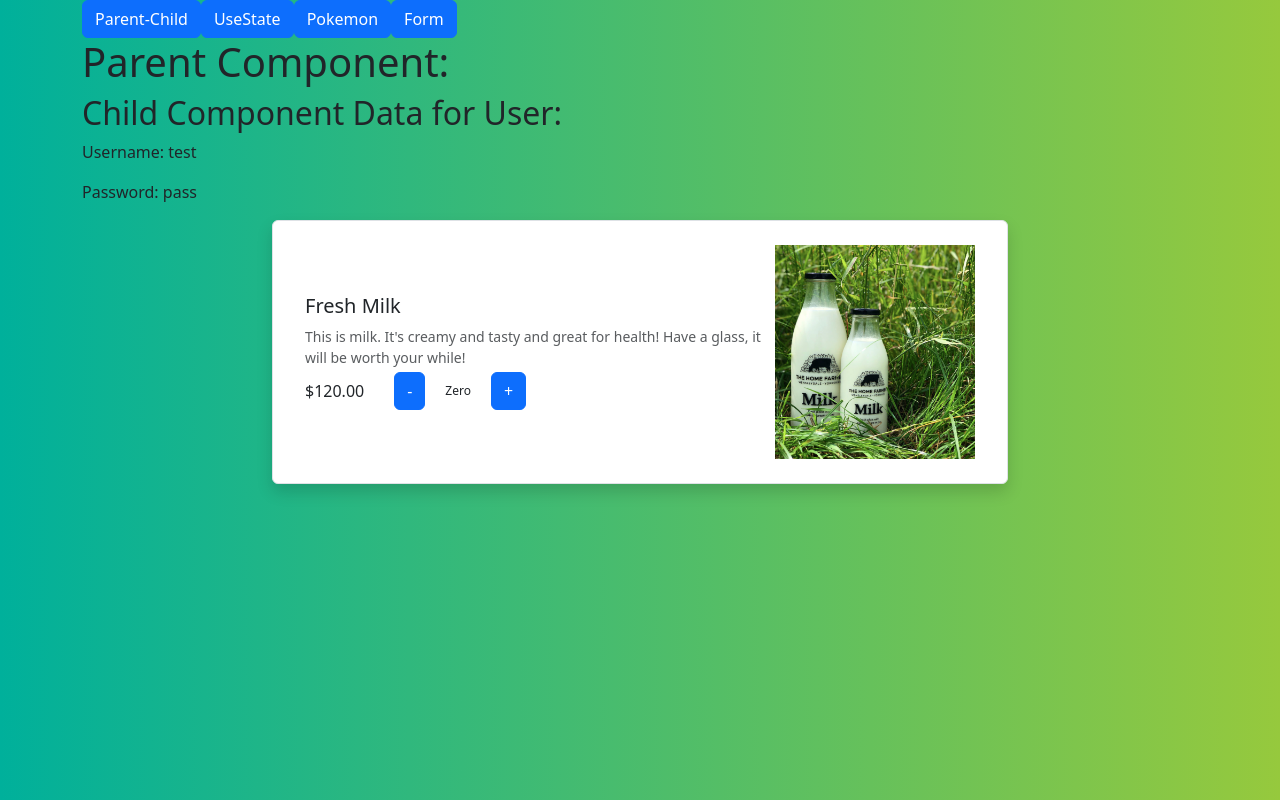
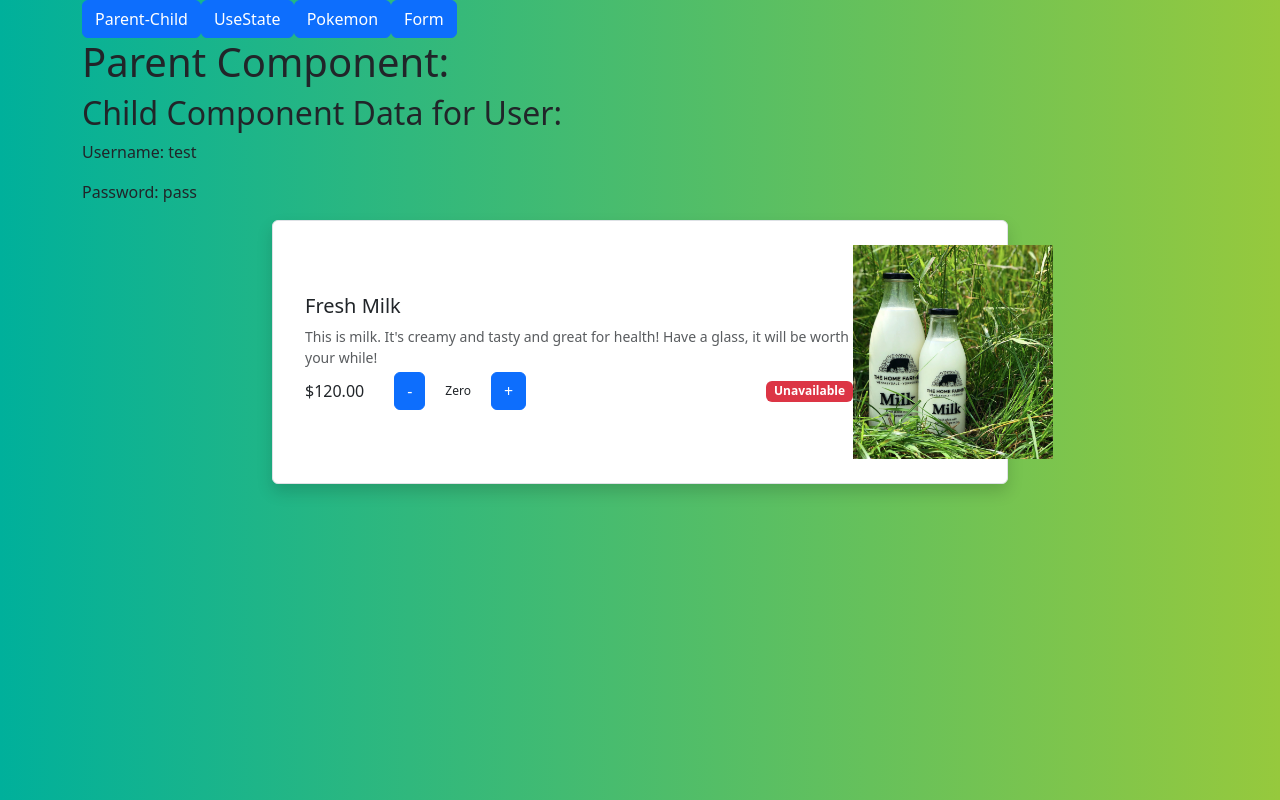
Before and after one commit to daikianjiki/ReactPractice, a React (Create React App) app: page / in a window 1280 px wide. Built offline with nearby package versions, Linux system fonts and the light colour scheme.

Commit message:
products component complete

```diff
--- a/src/components/Products.tsx
+++ b/src/components/Products.tsx
@@ -3,6 +3,10 @@ let productCount = 0
 // if you have an image uploaded on to the application, to render the image, you
 // will need the require method.
 let imageUrl = require("../images/Milk.jpg")
+let isAvailable = 'Unavailable'
+
+let badgeClass = 'badge-margin-left-240 badge '
+badgeClass += isAvailable === 'Available' ? 'bg-success' : 'bg-danger'
 
 let style = {
     padding: '0px 20px',
@@ -31,6 +35,7 @@ export default function Products() {
                             {/* Here we are assigning styling to a variable and passing the variable within the curly braces. */}
                             <span style={style}>{ displayFormattedProductionCount() }</span>
                             <button className="btn btn-primary">+</button>
+                            <span className={badgeClass}>{isAvailable}</span>
                         </div>
                     </div>
                     <img src={imageUrl} alt="Generic placeholder image" width="200" className="ml-;g-5 order-1 orderlg-2" />
--- a/src/index.css
+++ b/src/index.css
@@ -8,3 +8,7 @@ body {
 .text-gray {
   color: #aaa;
 }
+
+.badge-margin-left-240 {
+  margin-left: 240px
+}
```
